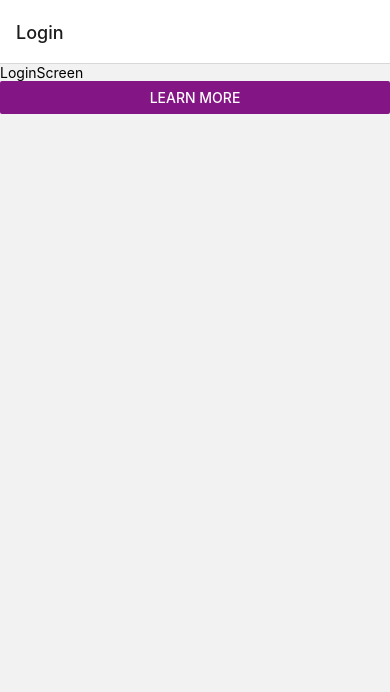
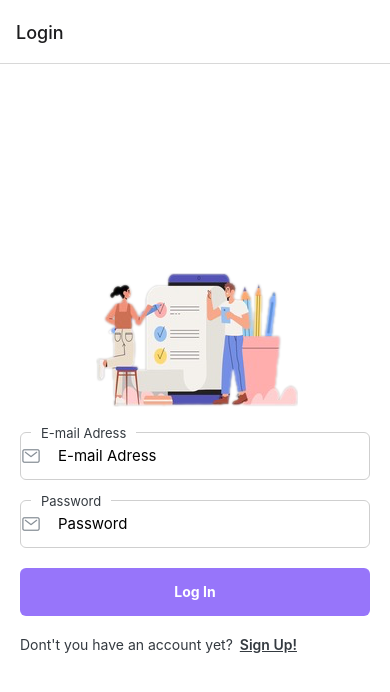
Before and after one commit to senaerdem/ToDo, a React Native app: screen /Login in a window 390 px wide. Shown: the top 692 px of the page. Built offline with nearby package versions, Linux system fonts and the light colour scheme.

Commit message:
login screen created
The Login component includes fields for email address and password, along with a 'Log In' button.

```diff
--- /dev/null
+++ b/src/components/auth/Login.jsx
@@ -0,0 +1,37 @@
+import { Text, View, Image, TouchableOpacity } from 'react-native'
+import React from 'react'
+import Input from '../shared/input'
+import Button from '../shared/Button'
+
+export default function Login({navigation}) {
+  return (
+    <View className='bg-white flex-1 items-center justify-center px-5'>
+
+        <View>
+        <Image
+        source={require('../../../assets/images/auth-logo.png')}
+        />
+        </View>
+
+      <View className='mt-5 w-full'>
+        <Input title={'E-mail Adress'} />
+      </View>
+
+      <View className='mt-5 w-full'>
+        <Input title={'Password'} />
+      </View>
+
+      <View className='w-full mt-5'>
+        <Button title={'Log In'} />
+      </View>
+
+      <View className='w-full mt-5 flex-row'>
+        <Text className='text-primary'>Dont't you have an account yet?</Text>
+        <TouchableOpacity onPress={()=> navigation.navigate('Register')}>
+            <Text className='font-[600] ml-[7px] text-primary underline'>Sign Up!</Text>
+        </TouchableOpacity>
+      </View>
+
+    </View>
+  )
+}
--- /dev/null
+++ b/src/components/auth/Register.jsx
@@ -0,0 +1,12 @@
+import { StyleSheet, Text, View } from 'react-native'
+import React from 'react'
+
+export default function Register() {
+  return (
+    <View>
+      <Text>Register</Text>
+    </View>
+  )
+}
+
+const styles = StyleSheet.create({})
--- /dev/null
+++ b/src/components/shared/Button.jsx
@@ -0,0 +1,10 @@
+import { Text, View, TouchableOpacity } from 'react-native'
+import React from 'react'
+
+export default function Button({title}) {
+  return (
+    <TouchableOpacity className='bg-main w-full h-12 rounded-[6px] justify-center items-center'>
+      <Text className='text-white text-[-16px] font-bold'>{title}</Text>
+    </TouchableOpacity>
+  )
+}
--- /dev/null
+++ b/src/components/shared/input.jsx
@@ -0,0 +1,15 @@
+import React from 'react'
+import { Text, View, TextInput } from 'react-native'
+import { Ionicons } from '@expo/vector-icons';
+
+export default function Input({ title }) {
+  return (
+    <View className='w-full h-12 rounded-[6px] border-[1px] border-border bg-white'>
+      <View className='absolute left-[10] top-[12px]'><Ionicons name="mail-outline" size={20} color="#868E96" /></View>
+      <TextInput className='h-full px-[37px] text-[15px]'
+       placeholder={title}
+      />
+      <Text className='text-[13px] text-primary absolute -top-[8px] left-[10px] bg-white px-[10px]'>{title}</Text>
+    </View>
+  )
+}
--- a/src/screen/LoginScreen.jsx
+++ b/src/screen/LoginScreen.jsx
@@ -1,16 +1,8 @@
-import { Button, Text, View } from 'react-native'
 import React from 'react'
+import Login from '../components/auth/Login'
 
-export default function LoginScreen({navigation}) {
+export default function LoginScreen({ navigation }) {
   return (
-    <View>
-      <Text>LoginScreen</Text>
-      <Button
-        onPress={() =>navigation.navigate('Register')}
-        title="Learn More"
-        color="#841584"
-        accessibilityLabel="Learn more about this purple button"
-      />
-    </View>
+      <Login navigation={navigation}/>
   )
 }
--- a/tailwind.config.js
+++ b/tailwind.config.js
@@ -1,8 +1,15 @@
 /** @type {import('tailwindcss').Config} */
 module.exports = {
-  content: ["./App.{js,jsx,ts,tsx}", "./src/screen/**/*.{js,jsx,ts,tsx}"],
+  content: ["./App.{js,jsx,ts,tsx}", "./src/**/*.{js,jsx,ts,tsx}"],
   theme: {
-    extend: {},
+    extend: {
+      colors: {
+        'primary': '#343A40',
+        'secondary': '#868E96',
+        'main': '#9775fa',
+        'border': '#cfcfcf',
+      },
+    },
   },
   plugins: [],
 }
```
Also changed, not shown: assets/images/auth-logo.png (added).
